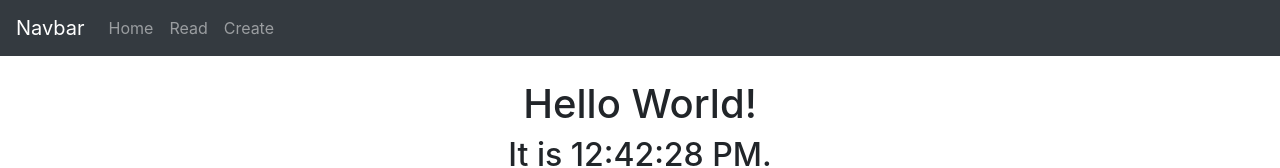
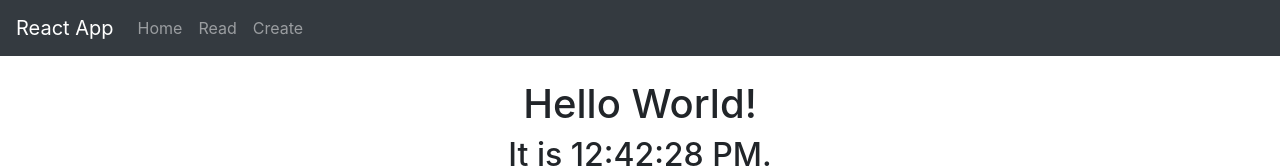
Before and after one commit to amylfinlay/datarep_Lab10, a React (Create React App) app: page / in a window 1280 px wide. Shown: the top 168 px of the page. Built offline with nearby package versions, Linux system fonts and the light colour scheme.

Commit message:
Added commenting

```diff
--- a/src/App.js
+++ b/src/App.js
@@ -1,22 +1,30 @@
+/**
+ * Name: Amy Finlay
+ * ID: G00360784
+ * Lab 2
+ */
+
+/**Imports different elements from different locations so application will run */
 import React, { Component } from 'react';
 import logo from './logo.svg';
 import './App.css';
 import { Header } from './components/header';
 import { Footer } from './components/footer';
 import { Contents } from './components/contents';
-import 'bootstrap/dist/css/bootstrap.min.css';
+import 'bootstrap/dist/css/bootstrap.min.css'; /**Imports bootstrap template */
 import { Navbar, Nav } from 'react-bootstrap';
 
 import { BrowserRouter as Router, Switch, Route } from 'react-router-dom';
 
+/**Class calls component file */
 class App extends Component {
   render() {
     return (
       <Router>
         <div className="App">
-
+          {/**Navbar displayed*/ }
           <Navbar bg="dark" variant="dark">
-            <Navbar.Brand href="#home">Navbar</Navbar.Brand>
+            <Navbar.Brand href="#home">React App</Navbar.Brand>
             <Nav className="mr-auto">
               <Nav.Link href="/">Home</Nav.Link>
               <Nav.Link href="/read">Read</Nav.Link>
@@ -25,7 +33,7 @@ class App extends Component {
           </Navbar>
 
           <br />
-
+        {/**Calls each component from the file and displays on seperate webpages: home, read and create*/ }
           <Switch>
             <Route path='/' component={Contents} exact />
             <Route path='/read' component={Footer} exact />
```
Also changed, not shown: src/components/contents.js (+10 -2 lines), src/components/footer.js (+8 -1 lines), src/components/header.js (+8 -1 lines).
